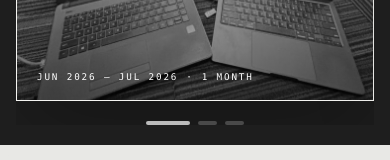
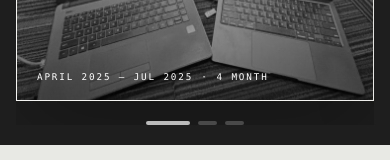
Before and after one commit to ahmdabri/new-portofolioV2, a Next.js app: page / in a window 390 px wide. Shown: the part 2442-2602 px from the top of the page. Built offline with nearby package versions, Linux system fonts and the light colour scheme.

Commit message:
fix experience card content

```diff
--- a/src/components/ExperienceCard.tsx
+++ b/src/components/ExperienceCard.tsx
@@ -93,7 +93,7 @@ export default function ExperienceCard({
           </p>
         </header>
 
-        <p className="mt-3 max-w-[55ch] text-[0.7rem] leading-[1.4] text-card-foreground/75 sm:mt-6 sm:text-base sm:leading-[1.55] lg:mt-auto lg:pt-14 lg:text-lg lg:leading-[1.65]">
+        <p className="mt-3 max-w-[55ch] text-[0.7rem] leading-[1.4] text-card-foreground/75 sm:mt-6 sm:text-base sm:leading-[1.55] lg:mt-8 lg:text-lg lg:leading-[1.5]">
           {experience.summary}
         </p>
 
--- a/src/data/experiences.json
+++ b/src/data/experiences.json
@@ -4,8 +4,8 @@
     "role": "IT / Network Support",
     "company": "PT Lintas Data Prima",
     "type": "apprenticeship",
-    "period": "Jun 2026 — Jul 2026",
-    "duration": "1 month",
+    "period": "April 2025 — Jul 2025",
+    "duration": "4 month",
     "summary": "Installed and configured network devices, provided technical support, and monitored network connectivity.",
     "highlights": [
       "Network & Hardware Troubleshooting",
@@ -24,12 +24,12 @@
     "type": "apprenticeship",
     "period": "Mei 2026 — Jul 2026",
     "duration": "3 month",
-    "summary": "An internal enterprise LMS built for PT Ring Media Nusantara (RingNet.id) that centralizes employee training workflows — from planning, approvals, scheduling, to certification tracking and reporting dashboards.",
+    "summary": "Built an internal LMS for RingNet.id, covering training plans, approvals, scheduling, certification, and reporting.",
     "highlights": [
-      "EC2, S3, IAM, VPC",
-      "Network & Hardware Troubleshooting",
-      "Technical Support",
-      "Connectivity Monitoring"
+      "AWS Cloud Services: EC2, S3, IAM, VPC",
+      "LMS Backend Development",
+      "Training Workflow Automation",
+      "Certification & Reporting"
     ],
     "image": "/Backend Developer - Managed Cloud Computing.jpeg",
     "imageAlt": "Ahmad Ambari at PT Ring Media Nusantara",
```
